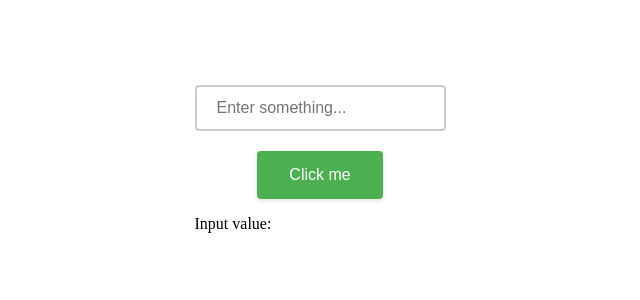
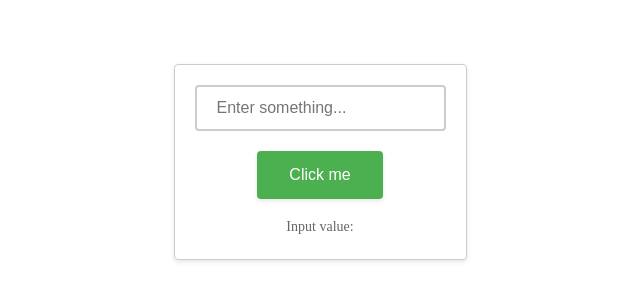
Before and after one commit to MadBowJam/homework36, a React (Create React App) app: page / in a window 1280 px wide. Shown: the part 238-538 px from the top of the page, without its empty margins (320-960 px from the left). Built offline with nearby package versions, Linux system fonts and the light colour scheme.

Commit message:
added some styles

```diff
--- a/src/App.js
+++ b/src/App.js
@@ -14,10 +14,10 @@ const App = () => {
   }
 
   return (
-    <div>
+    <div className="container">
       <Input placeholder="Enter something..." onChange={handleInputChange} />
       <Button text="Click me" onClick={handleButtonClick} />
-      <p>Input value: {inputValue}</p>
+      <p className="description">Input value: {inputValue}</p>
     </div>
   );
 }
--- a/src/index.css
+++ b/src/index.css
@@ -4,7 +4,14 @@ body {
   align-items: center;
   height: 100vh;
   margin: 0 auto;
-  max-width: 1000px;
+}
+
+.container {
+  max-width: 400px;
+  padding: 10px 20px;
+  border: 1px solid #ccc;
+  border-radius: 4px;
+  box-shadow: 0 2px 4px rgba(0, 0, 0, 0.1);
 }
 
 .button {
@@ -44,3 +51,12 @@ body {
   outline: none;
   box-shadow: 0 0 6px rgba(76, 175, 80, 0.5);
 }
+
+.description {
+  margin-top: 20px;
+  font-size: 14px;
+  color: #666;
+  text-align: center;
+  max-width: 400px;
+  word-wrap: break-word;
+}
```
